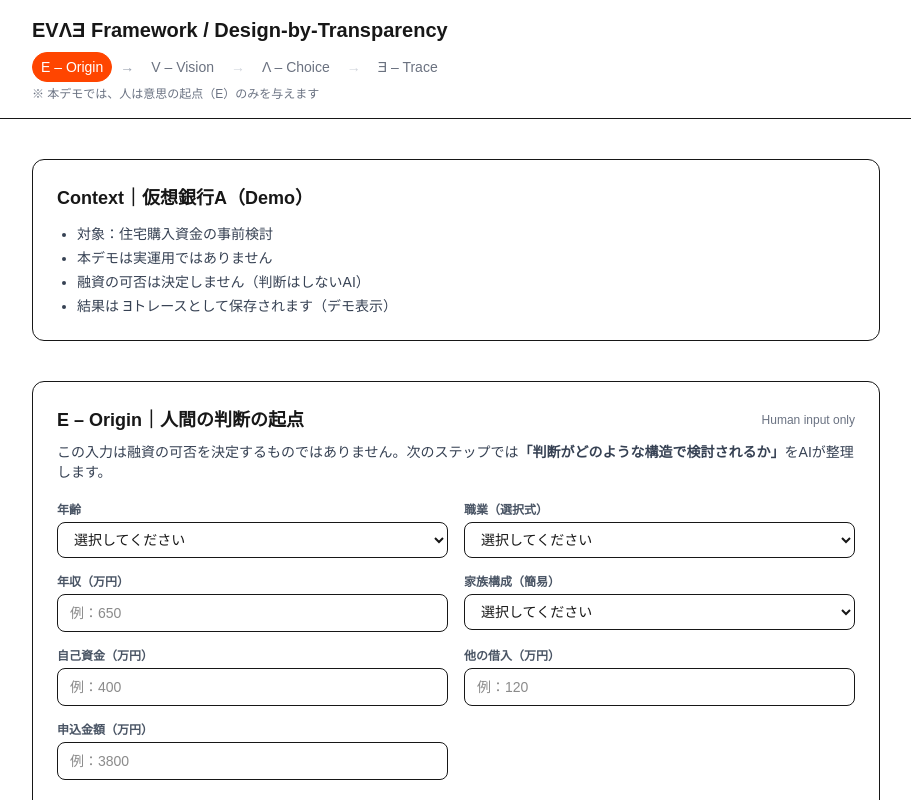
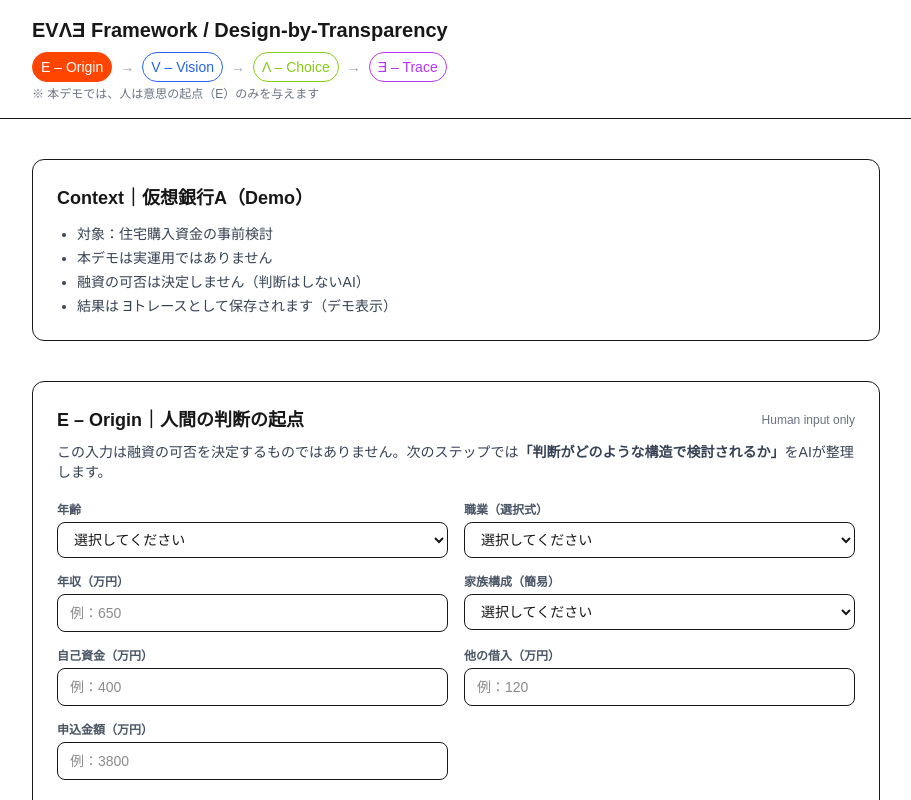
Before and after one commit to HIROYOKOKI/evae-financial-demo, a Next.js app: page / in a window 1280 px wide. Shown: the top 800 px of the page, without its empty margins (184-1095 px from the left). Built offline with nearby package versions, Linux system fonts and the light colour scheme.

Commit message:
Refactor FlowStepper component styles and structure

```diff
--- a/app/page.tsx
+++ b/app/page.tsx
@@ -660,7 +660,6 @@ function Spinner() {
 }
 
 function FlowStepper({ phase }: { phase: "idle" | "generating" | "done" }) {
-  // ✅ 公式カラー：Eオレンジ / Vブルー / Λ黄緑 / Ǝパープル
   const steps = [
     { key: "E", label: "E – Origin", color: "#FF4500" },
     { key: "V", label: "V – Vision", color: "#2563EB" },
@@ -681,23 +680,23 @@ function FlowStepper({ phase }: { phase: "idle" | "generating" | "done" }) {
 
   return (
     <div className="mt-2 text-sm">
-      <div className="flex flex-wrap items-center gap-2 text-gray-600">
+      <div className="flex flex-wrap items-center gap-2">
         {steps.map((s, i) => {
           const active = i === activeIndex;
-          const passed = i < activeIndex;
 
           const style = active
             ? { backgroundColor: s.color, color: "#fff", borderColor: s.color }
-            : passed
-            ? { backgroundColor: "#F3F4F6", color: "#111827", borderColor: "#E5E7EB" }
-            : { backgroundColor: "transparent", color: "#6B7280", borderColor: "transparent" };
+            : { backgroundColor: "transparent", color: s.color, borderColor: s.color };
 
           return (
             <React.Fragment key={s.key}>
               <span className="rounded-full px-2 py-1 transition-all border" style={style}>
                 {s.label}
               </span>
-              {i < steps.length - 1 && <span className={active || passed ? "text-gray-400" : "text-gray-300"}>→</span>}
+
+              {i < steps.length - 1 && (
+                <span style={{ color: "#9CA3AF" /* gray-400 */ }}>→</span>
+              )}
             </React.Fragment>
           );
         })}
```
